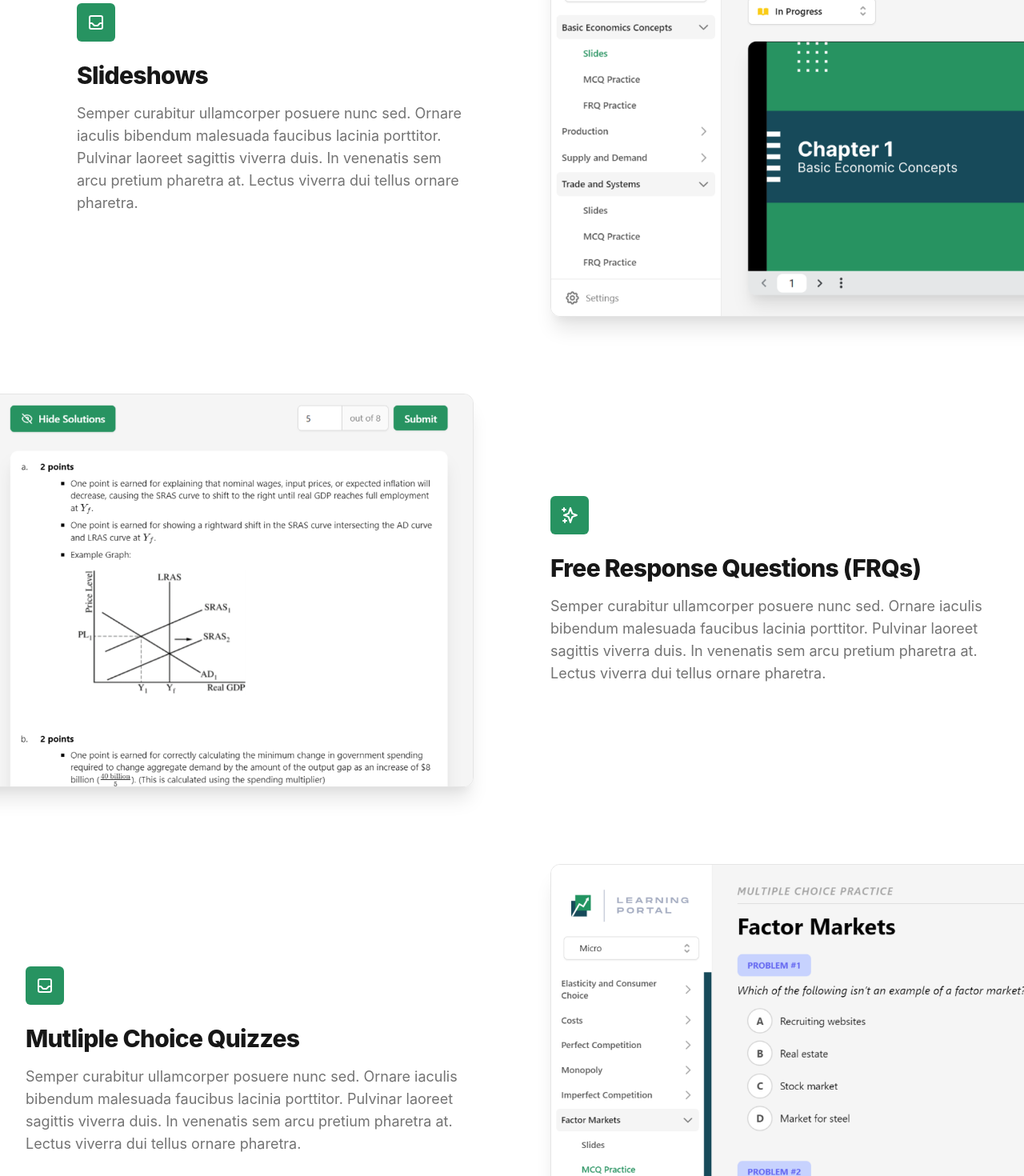
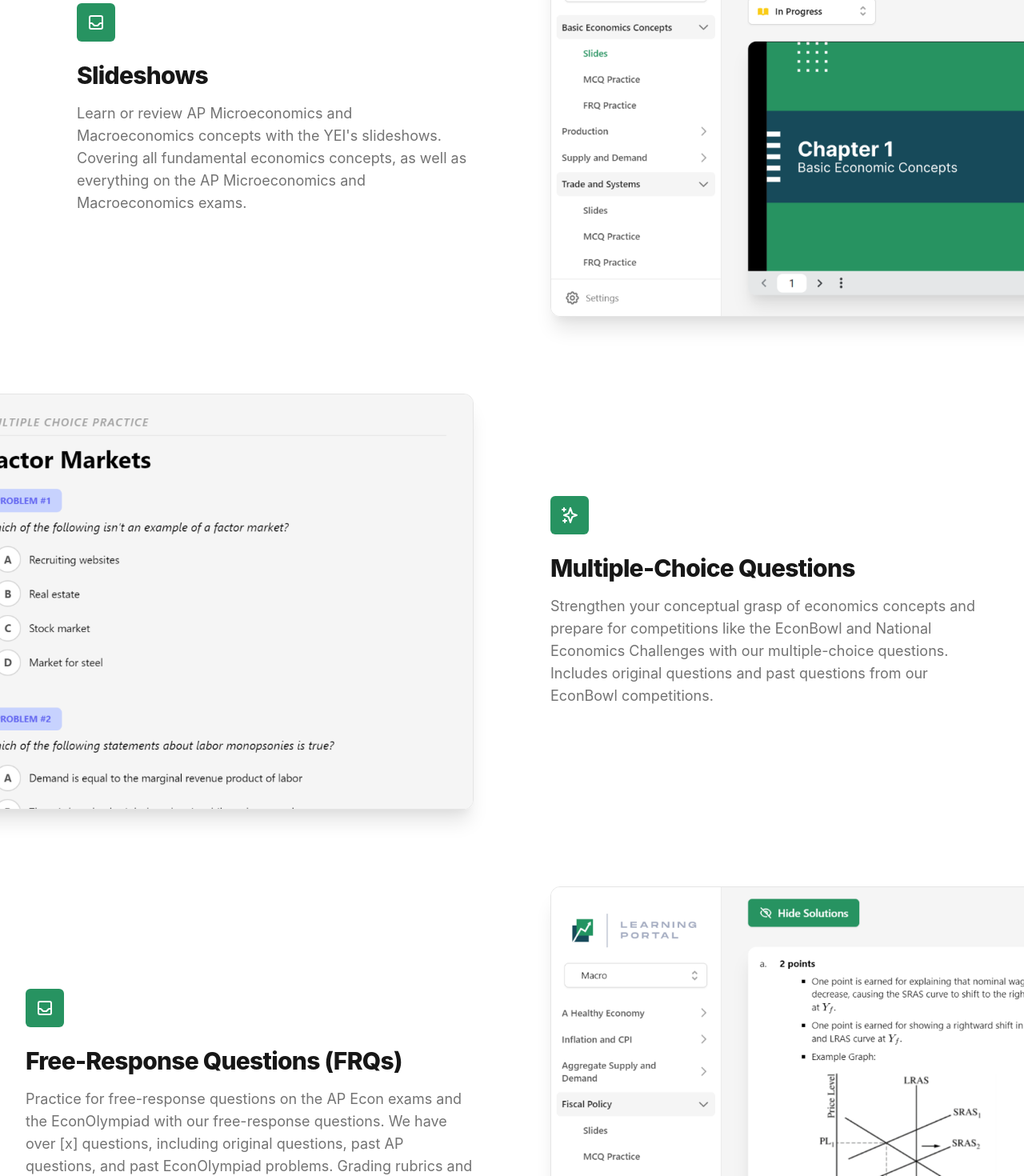
Before and after one commit to louisryoung/learning-yei-portal-react, a Next.js app: page / in a window 1280 px wide. Shown: the part 1080-2550 px from the top of the page at 80% size. Built offline with nearby package versions, Linux system fonts and the light colour scheme; no server answers; what @tailwindcss/typography would draw is missing.

Commit message:
add page descriptions

```diff
--- a/components/home/PageTypes.tsx
+++ b/components/home/PageTypes.tsx
@@ -20,10 +20,9 @@ export default function PageTypes() {
                   Slideshows
                 </h2>
                 <p className="mt-4 text-lg text-gray-500">
-                  Semper curabitur ullamcorper posuere nunc sed. Ornare iaculis
-                  bibendum malesuada faucibus lacinia porttitor. Pulvinar
-                  laoreet sagittis viverra duis. In venenatis sem arcu pretium
-                  pharetra at. Lectus viverra dui tellus ornare pharetra.
+				  Learn or review AP Microeconomics and Macroeconomics concepts with the YEI's slideshows.
+				  Covering all fundamental economics concepts, as well as everything on the AP Microeconomics
+				  and Macroeconomics exams.
                 </p>
               </div>
             </div>
@@ -52,14 +51,12 @@ export default function PageTypes() {
                 </div>
                 <div className="mt-6">
                   <h2 className="text-3xl font-extrabold tracking-tight text-gray-900">
-                    Free Response Questions (FRQs)
+				    Multiple-Choice Questions
                   </h2>
                   <p className="mt-4 text-lg text-gray-500">
-                    Semper curabitur ullamcorper posuere nunc sed. Ornare
-                    iaculis bibendum malesuada faucibus lacinia porttitor.
-                    Pulvinar laoreet sagittis viverra duis. In venenatis sem
-                    arcu pretium pharetra at. Lectus viverra dui tellus ornare
-                    pharetra.
+				    Strengthen your conceptual grasp of economics concepts and prepare for competitions
+					like the EconBowl and National Economics Challenges with our multiple-choice questions.
+					Includes original questions and past questions from our EconBowl competitions.
                   </p>
                 </div>
               </div>
@@ -68,7 +65,7 @@ export default function PageTypes() {
               <div className="pl-4 -mr-48 sm:pr-6 lg:px-0 lg:m-0 lg:relative lg:h-full">
                 <img
                   className="border border-gray-200 w-full rounded-xl shadow-xl ring-1 ring-black ring-opacity-5 lg:absolute lg:right-0 lg:h-full lg:w-auto lg:max-w-none"
-                  src="./img/others/home/frq.png"
+                  src="./img/others/home/mcq.png"
                   alt="Customer profile user interface"
                 />
               </div>
@@ -88,13 +85,12 @@ export default function PageTypes() {
               </div>
               <div className="mt-6">
                 <h2 className="text-3xl font-extrabold tracking-tight text-gray-900">
-                  Mutliple Choice Quizzes
+				  Free-Response Questions (FRQs)
                 </h2>
                 <p className="mt-4 text-lg text-gray-500">
-                  Semper curabitur ullamcorper posuere nunc sed. Ornare iaculis
-                  bibendum malesuada faucibus lacinia porttitor. Pulvinar
-                  laoreet sagittis viverra duis. In venenatis sem arcu pretium
-                  pharetra at. Lectus viverra dui tellus ornare pharetra.
+				  Practice for free-response questions on the AP Econ exams and the EconOlympiad with our free-response questions.
+				  We have over [x] questions, including original questions, past AP questions, and past EconOlympiad problems.
+				  Grading rubrics and solutions also available.
                 </p>
               </div>
             </div>
@@ -103,7 +99,7 @@ export default function PageTypes() {
             <div className="pl-4 -mr-48 sm:pl-6 md:-mr-16 lg:px-0 lg:m-0 lg:relative lg:h-full">
               <img
                 className="border border-gray-200 w-full rounded-xl shadow-xl ring-1 ring-black ring-opacity-5 lg:absolute lg:left-0 lg:h-full lg:w-auto lg:max-w-none"
-                src="./img/others/home/mcq.png"
+                src="./img/others/home/frq.png"
                 alt="Inbox user interface"
               />
             </div>
```
